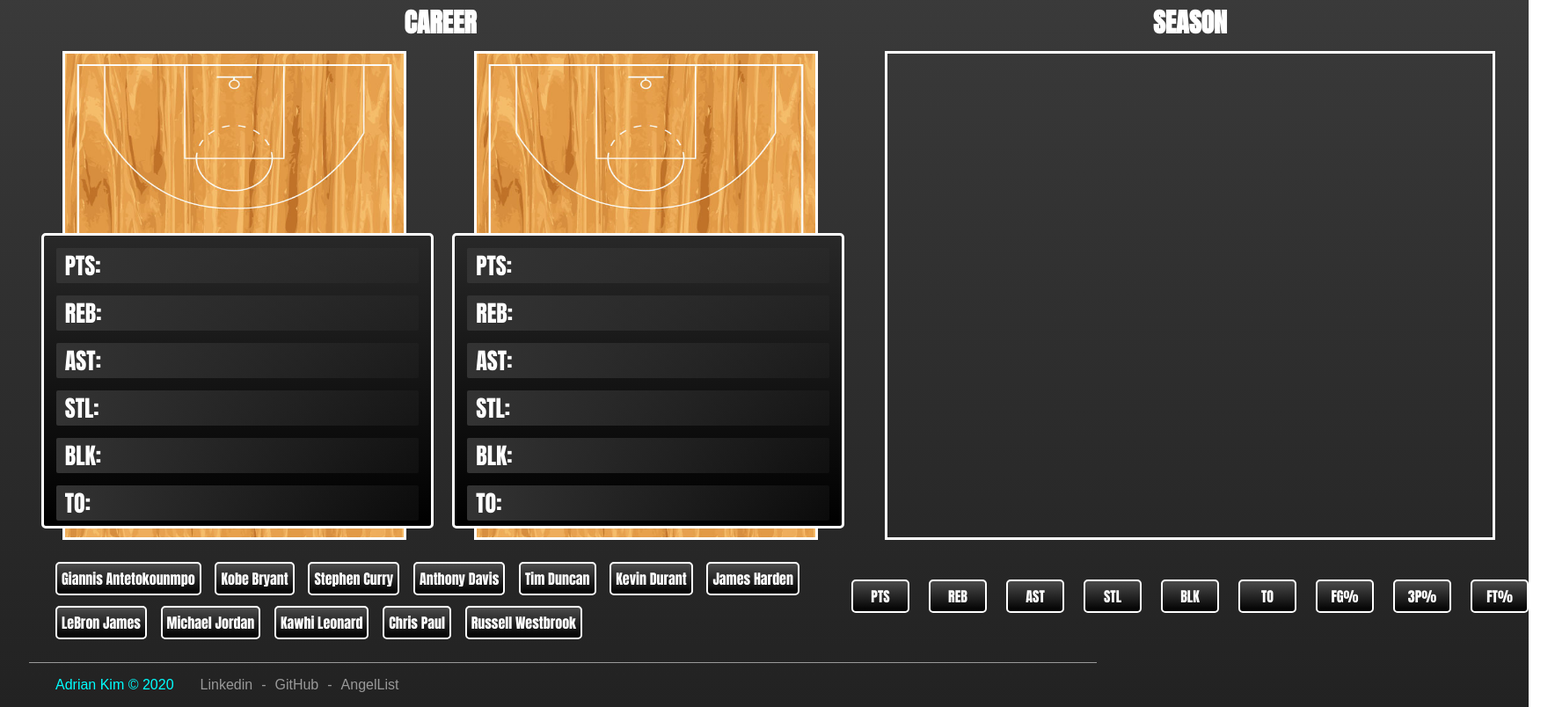
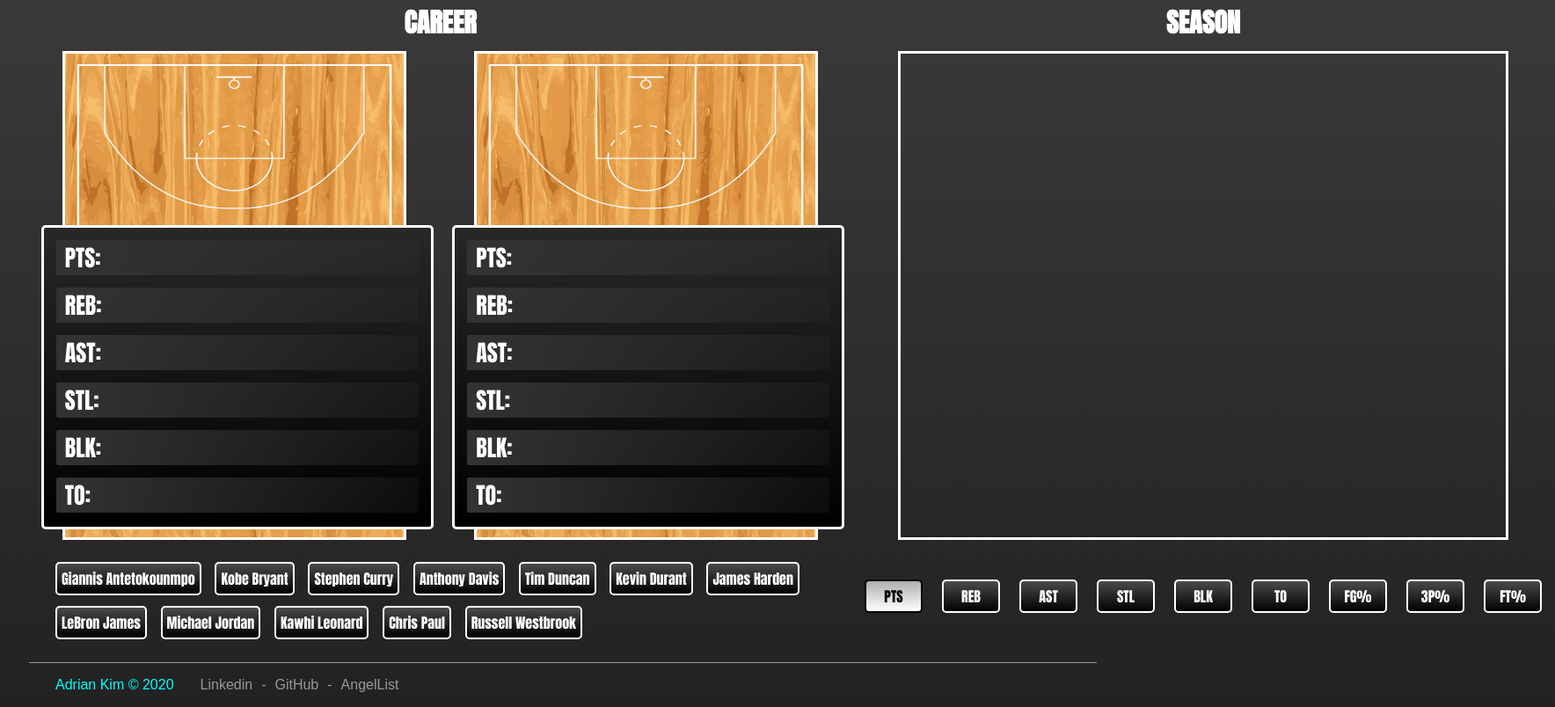
Before and after one commit to aydreeyun/heatcheck, a website built with webpack: page index.html in a window 1280 px wide. Shown: the part 108-912 px from the top of the page at 88% size, 1768 px wide, since content can reach past the window. Built offline with nearby package versions, Linux system fonts and the light colour scheme.

Commit message:
fixed styling - added favicon

```diff
--- a/index.html
+++ b/index.html
@@ -5,6 +5,7 @@
     <meta name="viewport" content="width=device-width, initial-scale=1.0">
     <script src="./dist/main.js"></script>
     <script src="https://d3js.org/d3.v5.min.js"></script>
+    <link rel="icon" href="./src/images/icon.png">
     <link rel="stylesheet" href="./dist/main.css">
     <link rel="stylesheet" href="https://cdnjs.cloudflare.com/ajax/libs/font-awesome/4.7.0/css/font-awesome.min.css">
     <link href="https://fonts.googleapis.com/css2?family=Anton&display=swap" rel="stylesheet">
@@ -81,7 +82,7 @@
         <h1 class="header">SEASON</h1>
         <div id="graph"></div>
         <div class="graph-buttons">
-          <button class="graph-button">PTS</button>
+          <button class="graph-button active">PTS</button>
           <button class="graph-button">REB</button>
           <button class="graph-button">AST</button>
           <button class="graph-button">STL</button>
--- a/src/scripts/graph.js
+++ b/src/scripts/graph.js
@@ -110,13 +110,6 @@
       })
   }
 
-  // TOGGLE LINE
-  const toggleLine = () => {
-    const playerNames = Array.from(document.querySelectorAll('.player-name'));
-
-
-  }
-
   // UPDATE
   const update = (data) => {
 
@@ -167,7 +160,6 @@
           colors['red'] = true;
         }
 
-
         drawLine(name, currentStat, lineColor);
       }
     })
--- a/src/styles/index.scss
+++ b/src/styles/index.scss
@@ -67,7 +67,6 @@
 }
 
 .player-compare {
-  width: 935px;
   min-width: 935px;
 }
 
@@ -104,10 +103,10 @@
 .player-stats {
   position: absolute;
   background: linear-gradient(to top, rgb(0, 0, 0), rgb(40, 40, 40));
-  height: 330px;
+  height: 340px;
   width: 440px;
   left: -27.5px;
-  top: 203.5px;
+  top: 195px;
   color: white;
   font-size: 26px;
   z-index: 1;
@@ -146,7 +145,7 @@
 }
 
 .graph-area {
-  width: 935px;
+  min-width: 800px;
   position: relative;
 }
 
```
Also changed, not shown: dist/main.css, src/images/icon.png (added), 1 other file.
